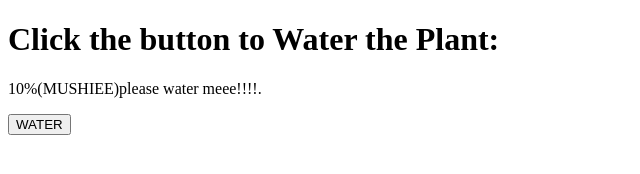
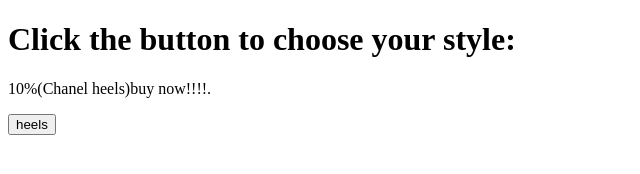
Before and after one commit to DanicaAlmanoche/danicaaa, a plain HTML site: page index.html in a window 1280 px wide. Shown: the whole page, without its empty margins (0-640 px from the left). Drawn offline with Linux system fonts and the light colour scheme.

Commit message:
Update index.html

```diff
--- a/index.html
+++ b/index.html
@@ -1,19 +1,19 @@
 <!DOCTYPE html>
 <html>
 <head>
-    <title>MUSHFARM</title>
+    <title>Glamour</title>
 </head>
 <body>
-    <h1>Click the button to Water the Plant:</h1>
+    <h1>Click the button to choose your style:</h1>
 
-    <p id="demo">10%(MUSHIEE)please water meee!!!!.</p>
+    <p id="demo">10%(Chanel heels)buy now!!!!.</p>
 
-    <button onclick="changeText()">WATER</button>
+    <button onclick="changeText()">heels</button>
 
     <script>
         function changeText() {
             var paragraph = document.getElementById("demo");
-            paragraph.innerHTML = "100%(MUSHROOM)ready to harvest";
+            paragraph.innerHTML = "Your order is on the way";
         }
     </script>
 </body>
```
